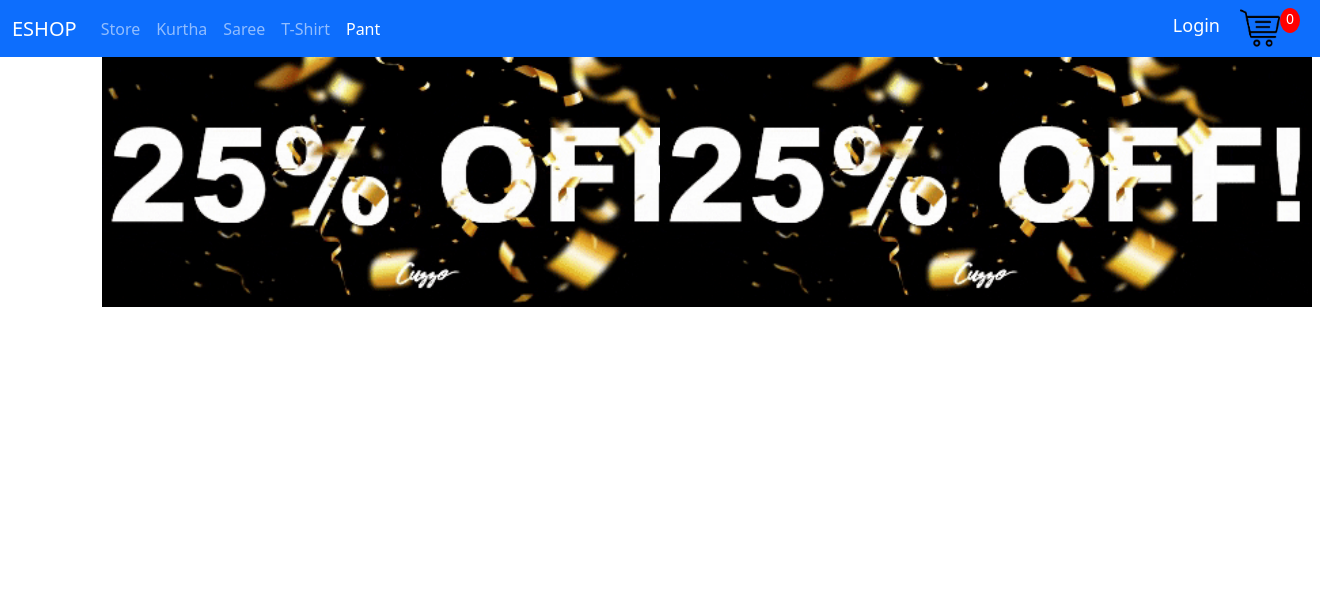
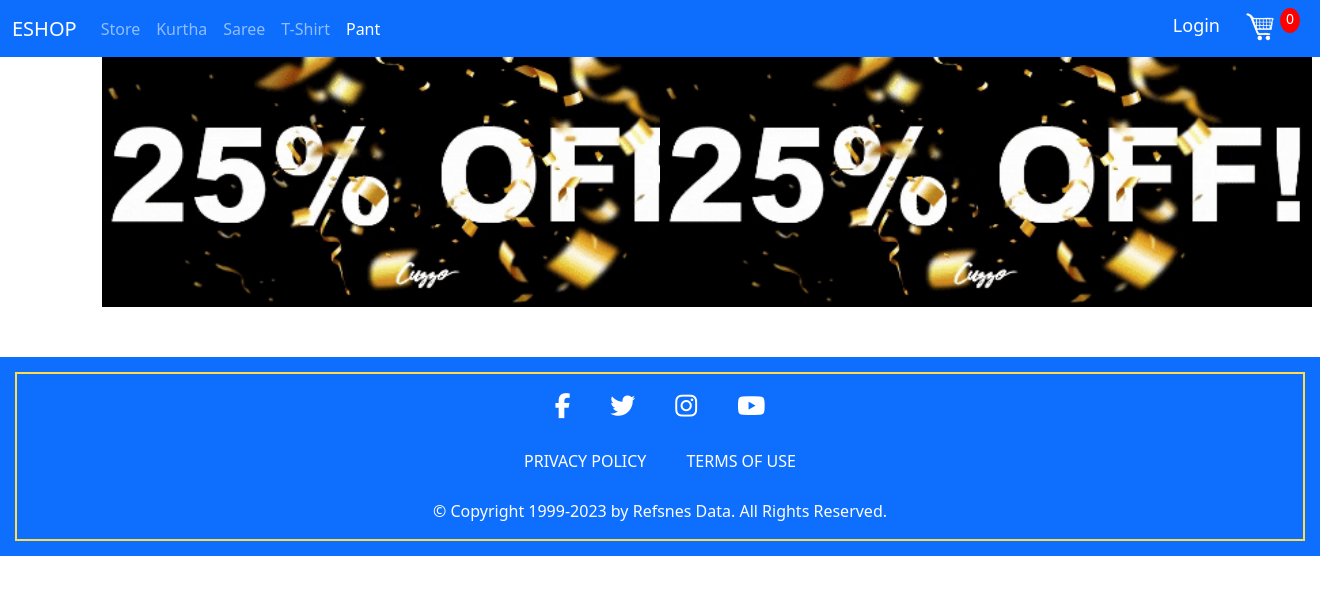
Before and after one commit to rosonsunuwar/Major_Project, a Django app: page /pant/ in a window 1320 px wide. Shown: the top 595 px of the page. Run offline with Django 3.2, Linux system fonts and the light colour scheme; data that the repository does not hold is empty.

Commit message:
footer added

```diff
--- a/store/static/css/main.css
+++ b/store/static/css/main.css
@@ -1,5 +1,9 @@
 * {
     margin: 0;
+}
+
+.container {
+    flex: 1;
 }
 
 .user-msg{
@@ -126,7 +130,60 @@
 }
 
 
-/* LOGIN PAGE */
+
+
+.outer-footer{
+    background-color: #0e6efd;
+    padding: 15px 15px;
+    margin-top: 50px;
+}
+.footer{
+    border:  solid 2px #ffdc4e;
+}
+
+.icons{
+    display: flex;
+    justify-content: center;
+    margin: 10px 10px;
+}
+
+.icons i{
+    margin: 10px 20px;
+    font-size: 25px;
+    color: #fff;
+}
+
+.icons i:hover{
+    color: #ffdc4e;
+}
+
+.policy{
+    display: flex;
+    justify-content: center;
+}
+
+.policy a{
+    padding: 10px 20px;
+    color: #fff;
+    text-decoration: none;
+}
+
+.policy a:hover{
+    color: #ffdc4e;
+}
+
+.copy{
+    display: flex;
+    justify-content: center;
+}
+
+.copy p{
+    color: #fff;
+}
+
+
+
+/** LOGIN PAGE **/
 
 .background {
     background-image: url('../images/bg.avif');
@@ -151,7 +208,7 @@
 
 
 .login {
-    background-color: blue;
+    background-color: #0e6efd;
     height: 100vh;
 }
 
--- a/store/templates/store/main.html
+++ b/store/templates/store/main.html
@@ -10,6 +10,8 @@
     <link rel="stylesheet" href="https://cdnjs.cloudflare.com/ajax/libs/font-awesome/6.5.1/css/all.min.css"
         integrity="sha512-DTOQO9RWCH3ppGqcWaEA1BIZOC6xxalwEsw9c2QQeAIftl+Vegovlnee1c9QX4TctnWMn13TZye+giMm8e2LwA=="
         crossorigin="anonymous" referrerpolicy="no-referrer" />
+
+    <link rel="stylesheet" href="{% static 'qna_app/fontawesome/css/all.min.css' %}">
     <link rel="stylesheet" href="{% static 'css/main.css' %}">
     <title>{% block title %}{% endblock %}</title>
     <script type="text/javascript">
@@ -87,6 +89,36 @@
 
         {% endblock %}
     </div>
+
+    <div class="outer-footer">
+        <div class="footer">
+            <div class="icons">
+                <a href="{% url 'facebook' %}" target="_blank">
+                    <i class="fa-brands fa-facebook-f"></i>
+                </a>
+                <a href="{% url 'twitter' %}" target="_blank">
+                    <i class="fa-brands fa-twitter"></i>
+                </a>
+                <a href="{% url 'instagram' %}" target="_blank">
+                    <i class="fa-brands fa-instagram"></i>
+                </a>
+                <a href="{% url 'youtube' %}" target="_blank">
+                    <i class="fa-brands fa-youtube"></i>
+                </a>
+            </div>
+            <div class="policy">
+                <a href="#">
+                    <p>PRIVACY POLICY </p>
+                </a>
+                <a href="#">
+                    <p>TERMS OF USE</p>
+                </a>
+            </div>
+            <div class="copy">
+                <p>© Copyright 1999-2023 by Refsnes Data. All Rights Reserved.</p>
+            </div>
+        </div>
+    </div>
     <script src="https://cdn.jsdelivr.net/npm/bootstrap@5.3.2/dist/js/bootstrap.bundle.min.js"
         integrity="sha384-C6RzsynM9kWDrMNeT87bh95OGNyZPhcTNXj1NW7RuBCsyN/o0jlpcV8Qyq46cDfL" crossorigin="anonymous">
         </script>
--- a/store/urls.py
+++ b/store/urls.py
@@ -13,6 +13,11 @@ urlpatterns = [
     path('update_item/', views.updateItem, name='update_item'),
     path('process-order/', views.processOrder, name='process-order'),
     path('login/', views.loginPage, name='login'),
-    path('logout/', views.logoutPage, name='logout')
+    path('logout/', views.logoutPage, name='logout'),
+
+    path('facebook/', views.facebook_view, name='facebook'),
+    path('instagram/', views.instagram_view, name='instagram'),
+    path('twitter/', views.twitter_view, name='twitter'),
+    path('youtube/', views.youtube_view, name='youtube'),
 
 ]
--- a/store/views.py
+++ b/store/views.py
@@ -234,3 +234,19 @@ def loginPage(request):
 def logoutPage(request):
     logout(request)
     return redirect('login')
+
+
+def facebook_view(request):
+    return redirect('https://www.facebook.com')
+
+
+def twitter_view(request):
+    return redirect('https://www.twitter.com')
+
+
+def instagram_view(request):
+    return redirect('https://www.instagram.com')
+
+
+def youtube_view(request):
+    return redirect('https://www.youtube.com')
```
Also changed, not shown: store/static/images/main/cart.png.
